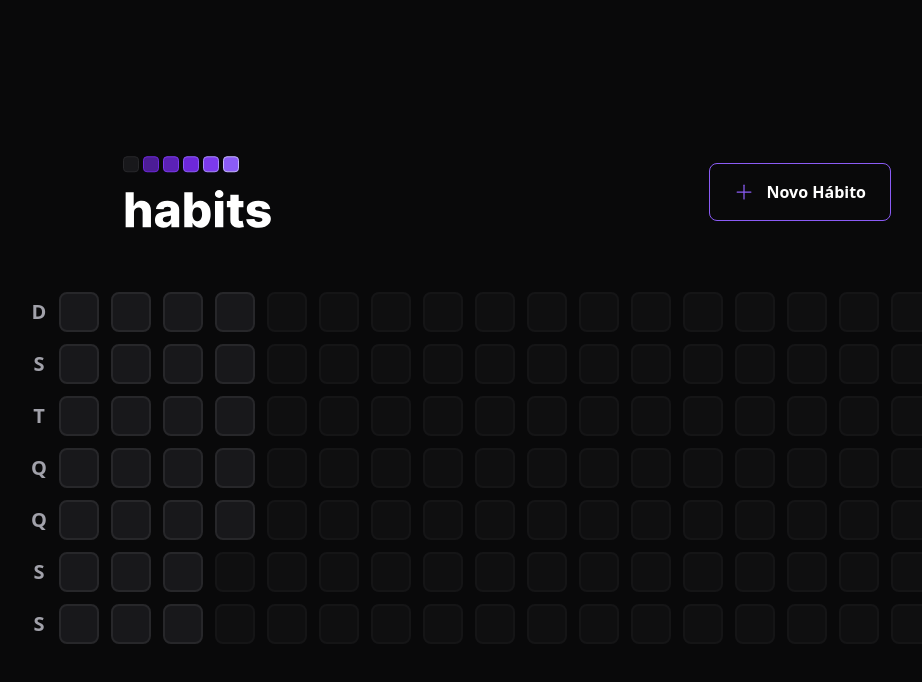
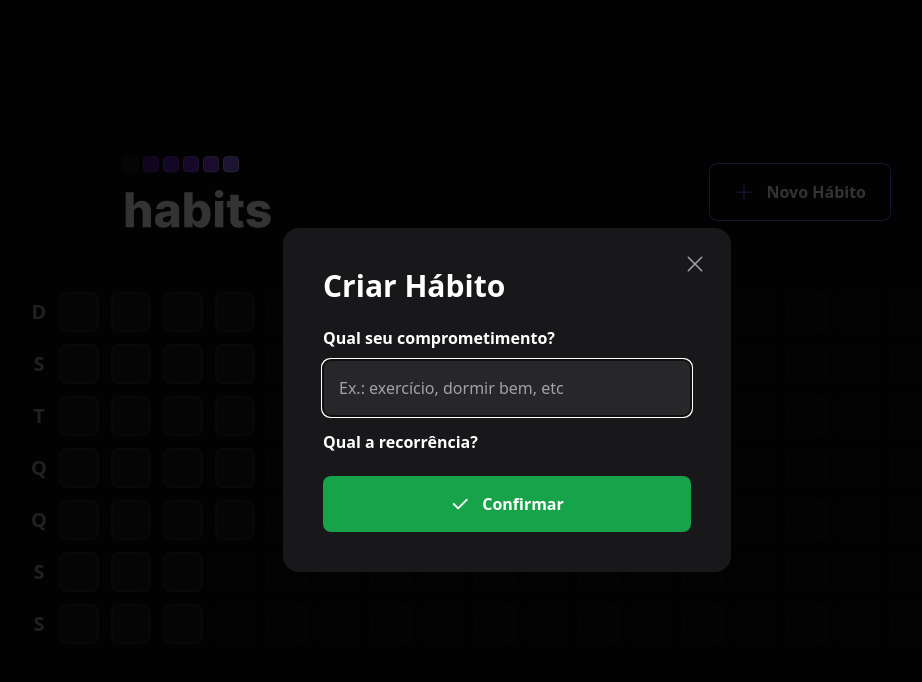
Before and after one commit to orlando-messias/habits-daily-routine-frontend, a React (Vite) app: page / in a window 1280 px wide. Both pictures are taken after a click on the button "Novo Hábito". Shown: the top 682 px of the page, without its empty margins (133-1055 px from the left). Built offline with nearby package versions, Linux system fonts and the light colour scheme.

Commit message:
implements radix-ui to create modal new habit

```diff
--- a/package.json
+++ b/package.json
@@ -9,6 +9,7 @@
     "preview": "vite preview"
   },
   "dependencies": {
+    "@radix-ui/react-dialog": "^1.0.2",
     "dayjs": "^1.11.7",
     "phosphor-react": "^1.4.1",
     "react": "^18.2.0",
--- a/src/components/Header.tsx
+++ b/src/components/Header.tsx
@@ -1,17 +1,41 @@
-import { Plus } from "phosphor-react";
+import { Plus, X } from "phosphor-react";
+import * as Dialog from '@radix-ui/react-dialog';
+
 import logoImage from '../assets/logo.svg';
+import { NewHabitForm } from "./NewHabitForm";
 
 export function Header() {
   return (
     <div className="w-full max-w-3xl mx-auto flex items-center justify-between">
       <img src={logoImage} alt="Logo" />
-      <button
-        type="button"
-        className="border border-violet-500 font-semibold rounded-lg px-6 py-4 flex items-center gap-3 hover:border-violet-300"
-      >
-        <Plus size={20} className='text-violet-500' />
-        Novo Hábito
-      </button>
+
+      <Dialog.Root>
+        <Dialog.Trigger
+          type="button"
+          className="border border-violet-500 font-semibold rounded-lg px-6 py-4 flex items-center gap-3 hover:border-violet-300"
+        >
+          <Plus size={20} className='text-violet-500' />
+          Novo Hábito
+        </Dialog.Trigger>
+
+        <Dialog.Portal>
+          <Dialog.Overlay className="w-scree h-screen bg-black/80 fixed inset-0" />
+          <Dialog.Content className="absolute p-10 bg-zinc-900 rounded-2xl w-full max-w-md top-1/2 left-1/2 -translate-x-1/2 -translate-y-1/2">
+            <Dialog.Close className="absolute right-6 top-6 text-zinc-400 hover:text-zinc-200 cursor-pointer">
+              <X size={24} aria-label="Fechar" />
+            </Dialog.Close>
+
+            <Dialog.Title className="text-3xl leading-tigh font-extrabold">
+              Criar Hábito
+            </Dialog.Title>
+
+            <NewHabitForm />
+
+          </Dialog.Content>
+        </Dialog.Portal>
+
+      </Dialog.Root>
+
     </div>
   );
 }
--- /dev/null
+++ b/src/components/NewHabitForm.tsx
@@ -0,0 +1,28 @@
+import { Check } from "phosphor-react";
+
+export function NewHabitForm() {
+  return (
+    <form className="w-full flex flex-col mt-6">
+      <label htmlFor="title" className="font-semibold leading-tight">
+        Qual seu comprometimento?
+      </label>
+
+      <input
+        type="text"
+        id="title"
+        placeholder="Ex.: exercício, dormir bem, etc"
+        className="p-4 rounded-lg mt-3 bg-zinc-800 text-white placeholder:text-zinc-400"
+        autoFocus
+      />
+
+      <label htmlFor="" className="font-semibold leading-tight mt-4">
+        Qual a recorrência?
+      </label>
+
+      <button type="submit" className="mt-6 rounded-lg p-4 flex items-center justify-center gap-3 font-semibold bg-green-600 hover:bg-green-500">
+        <Check size={20} weight="bold" />
+        Confirmar
+      </button>
+    </form>
+  )
+}
```
Also changed, not shown: 1 other file (tests, documents, lock files or other folders).
